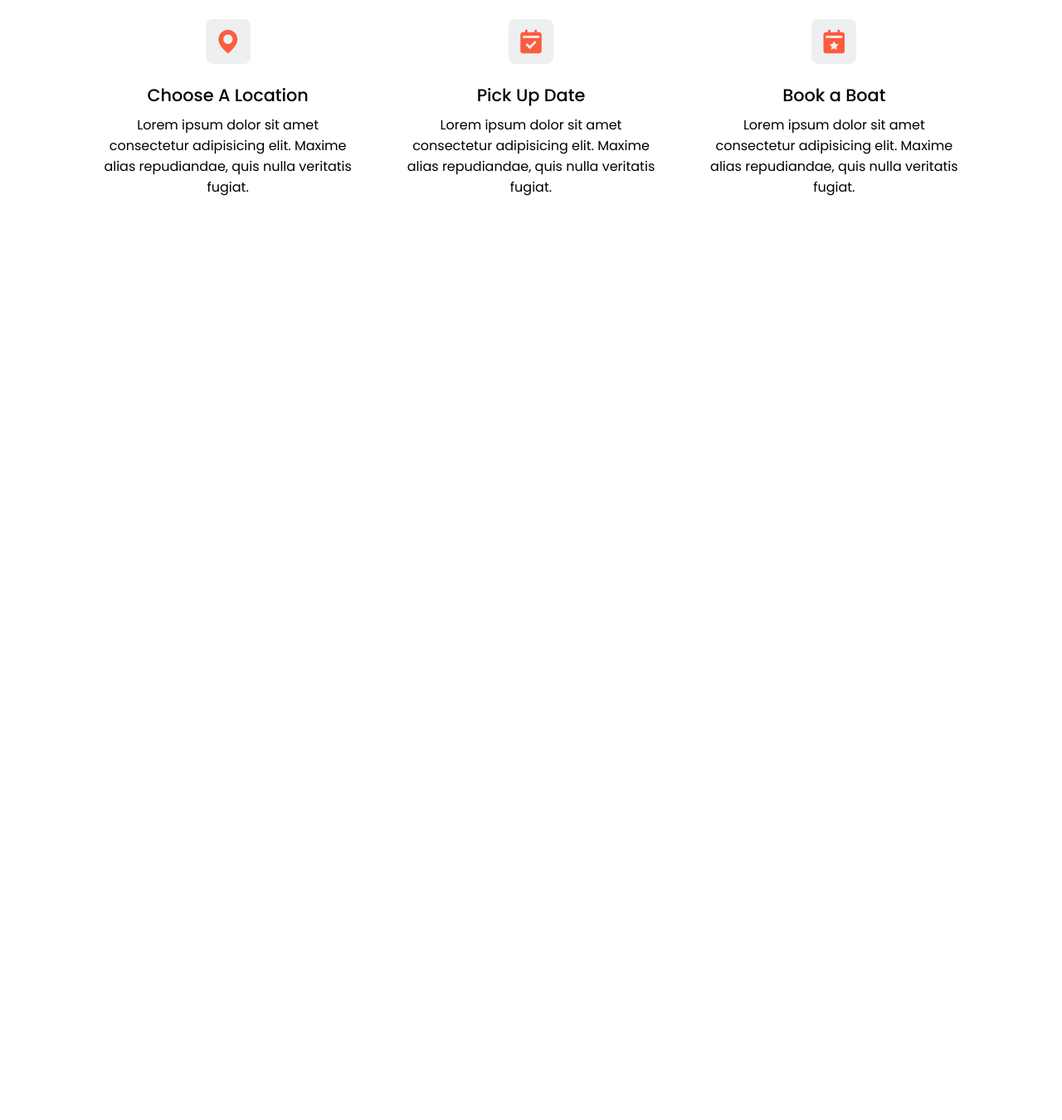
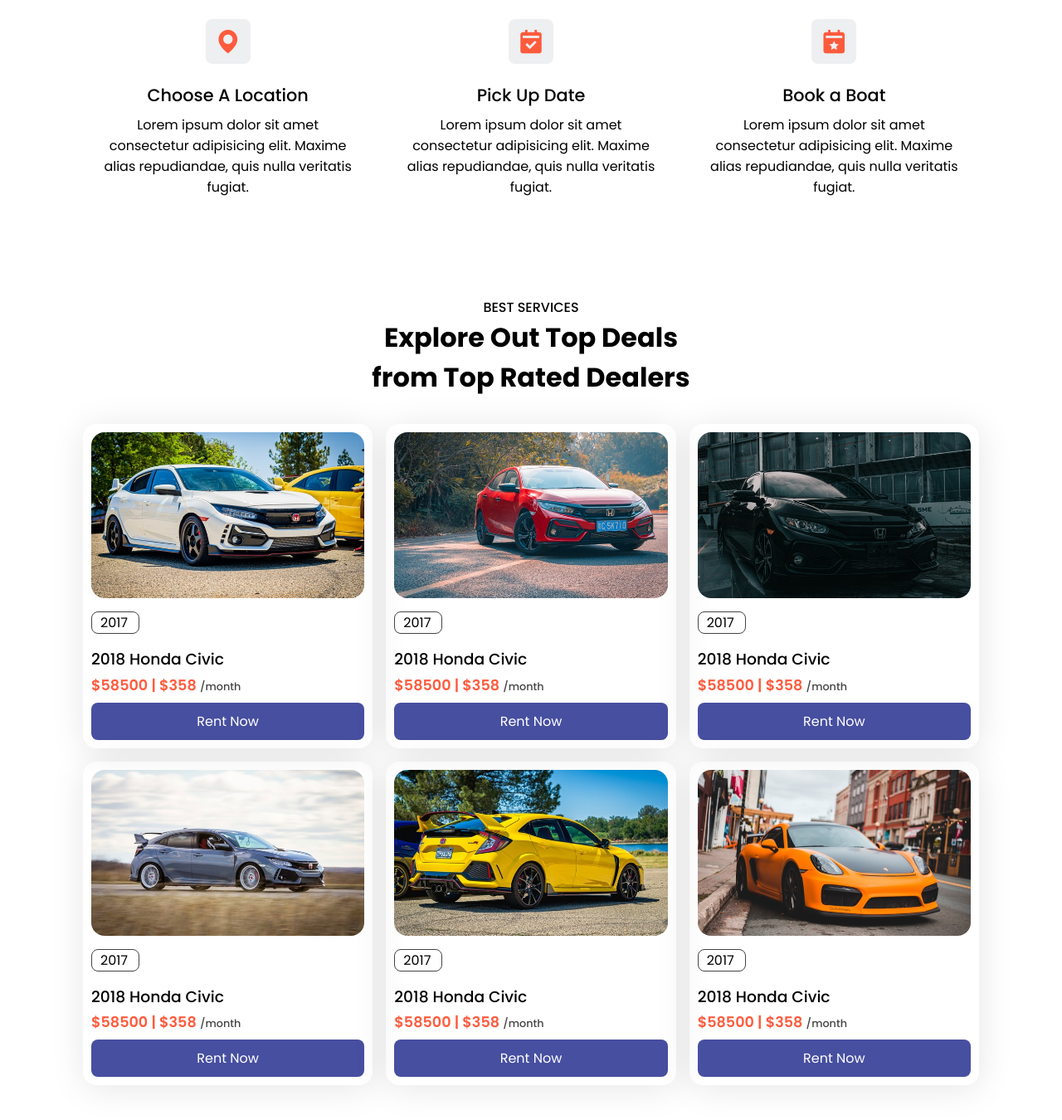
Before and after one commit to s0shiro/boat-rental-website, a plain HTML site: page index.html in a window 1280 px wide. Shown: the part 952-2302 px from the top of the page at 83% size. Before the commit the page ends 1260 px from the top, so only its background shows below. Drawn offline with nearby package versions, Linux system fonts and the light colour scheme.

Commit message:
Done Services page

```diff
--- a/index.html
+++ b/index.html
@@ -97,6 +97,79 @@
       </div>
     </section>
 
+    <!-- Services -->
+    <section class="services" id="services">
+      <div class="heading">
+        <span>Best Services</span>
+        <h1>
+          Explore Out Top Deals <br />
+          from Top Rated Dealers
+        </h1>
+      </div>
+      <div class="services-container">
+        <div class="box">
+          <div class="box-img">
+            <img src="img/car1.jpg" alt="" />
+          </div>
+          <p>2017</p>
+          <h3>2018 Honda Civic</h3>
+          <h2>$58500 | $358 <span>/month</span></h2>
+          <a href="#" class="btn">Rent Now</a>
+        </div>
+
+        <div class="box">
+          <div class="box-img">
+            <img src="img/car2.jpg" alt="" />
+          </div>
+          <p>2017</p>
+          <h3>2018 Honda Civic</h3>
+          <h2>$58500 | $358 <span>/month</span></h2>
+          <a href="#" class="btn">Rent Now</a>
+        </div>
+
+        <div class="box">
+          <div class="box-img">
+            <img src="img/car3.jpg" alt="" />
+          </div>
+          <p>2017</p>
+          <h3>2018 Honda Civic</h3>
+          <h2>$58500 | $358 <span>/month</span></h2>
+          <a href="#" class="btn">Rent Now</a>
+        </div>
+
+        <div class="box">
+          <div class="box-img">
+            <img src="img/car4.jpg" alt="" />
+          </div>
+          <p>2017</p>
+          <h3>2018 Honda Civic</h3>
+          <h2>$58500 | $358 <span>/month</span></h2>
+          <a href="#" class="btn">Rent Now</a>
+        </div>
+
+        <div class="box">
+          <div class="box-img">
+            <img src="img/car5.jpg" alt="" />
+          </div>
+          <p>2017</p>
+          <h3>2018 Honda Civic</h3>
+          <h2>$58500 | $358 <span>/month</span></h2>
+          <a href="#" class="btn">Rent Now</a>
+        </div>
+
+        <div class="box">
+          <div class="box-img">
+            <img src="img/car6.jpg" alt="" />
+          </div>
+          <p>2017</p>
+          <h3>2018 Honda Civic</h3>
+          <h2>$58500 | $358 <span>/month</span></h2>
+          <a href="#" class="btn">Rent Now</a>
+        </div>
+      </div>
+    </section>
+
+    <!-- Link to javascript -->
     <script src="main.js"></script>
   </body>
 </html>
--- a/style.css
+++ b/style.css
@@ -199,3 +199,57 @@
   background: var(--gradient);
   color: #fff;
 }
+.services-container {
+  display: grid;
+  grid-template-columns: repeat(auto-fit, minmax(300px, auto));
+  gap: 1rem;
+  margin-top: 2rem;
+}
+.services-container .box {
+  padding: 10px;
+  border-radius: 1rem;
+  box-shadow: 1px 4px 41px rgba(0, 0, 0, 0.1);
+}
+.services-container .box .box-img {
+  width: 100%;
+  height: 200px;
+}
+.services-container .box .box-img img {
+  width: 100%;
+  height: 100%;
+  border-radius: 1rem;
+  object-fit: cover;
+  object-position: center;
+}
+.services-container .box p {
+  padding: 0 10px;
+  border: 1px solid var(--text-color);
+  width: 58px;
+  border-radius: 0.5rem;
+  margin: 1rem 0 1rem;
+}
+.services-container .box h3 {
+  font-weight: 500;
+}
+.services-container .box h2 {
+  font-size: 1.1rem;
+  font-weight: 600;
+  color: var(--main-color);
+  margin: 0.2rem 0 0.5rem;
+}
+.services-container .box h2 span {
+  font-size: 0.8rem;
+  font-weight: 500;
+  color: var(--text-color);
+}
+.services-container .box .btn {
+  display: flex;
+  justify-content: center;
+  background: #474fa0;
+  color: #fff;
+  padding: 10px;
+  border-radius: 0.5rem;
+}
+.services-container .box .btn:hover {
+  background: var(--main-color);
+}
```
